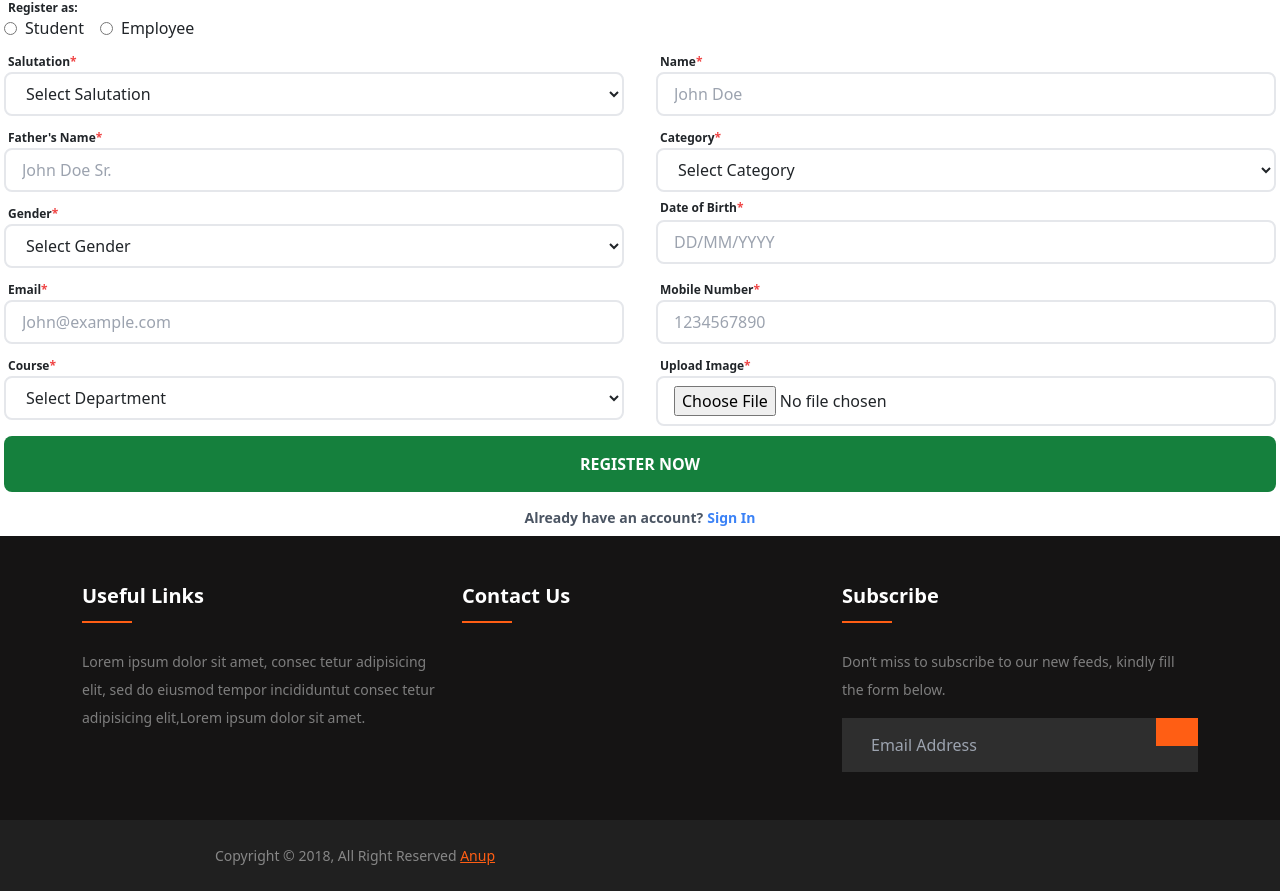
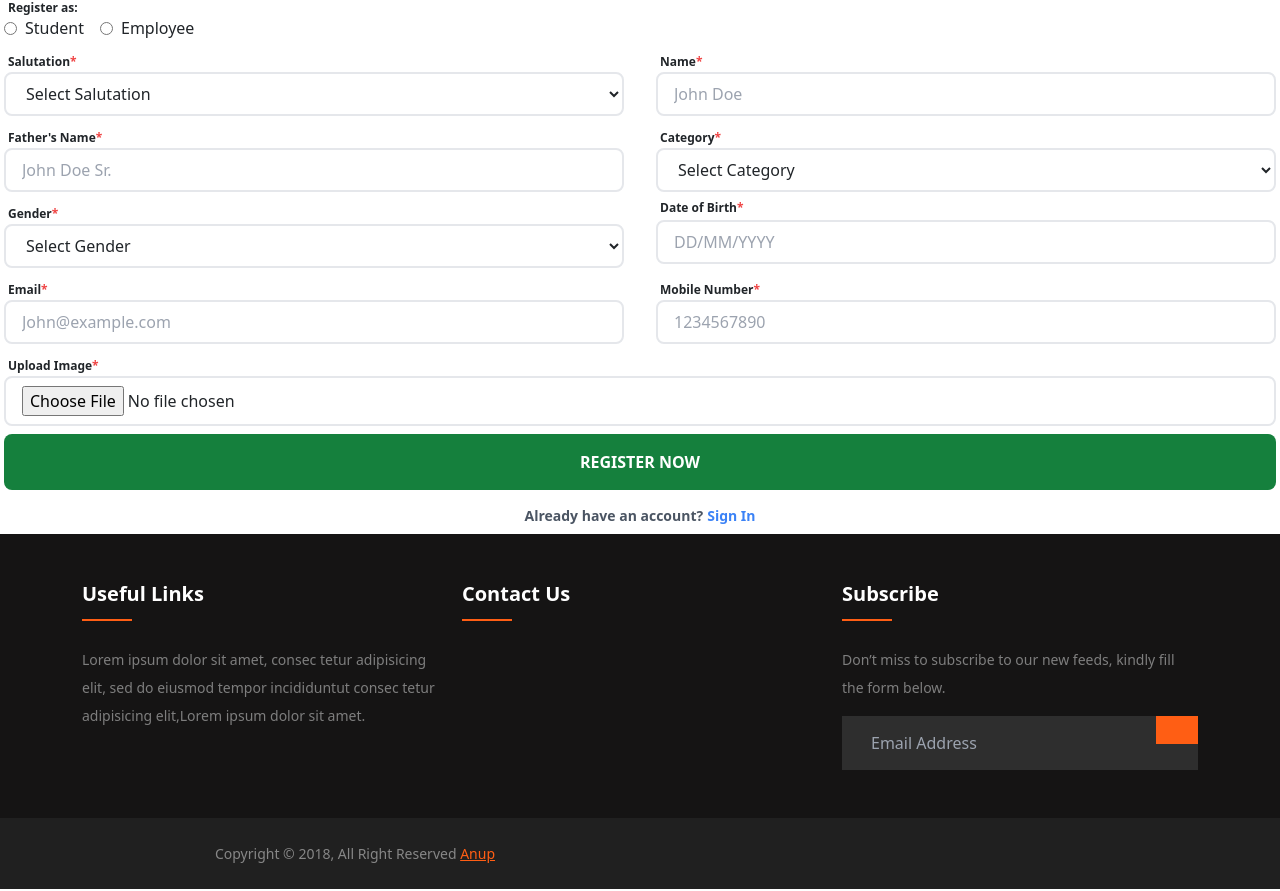
Before and after one commit to shreypilot/bau, a React (Create React App) app in the folder client/: page /register in a window 1280 px wide. Built offline with nearby package versions, Linux system fonts and the light colour scheme.

Commit message:
add autoincrement  serial number

```diff
--- a/client/src/components/registration/RegistrationForm.js
+++ b/client/src/components/registration/RegistrationForm.js
@@ -265,7 +265,7 @@ const handleSubmit = async (e) => {
         </div>
 
         <div className="flex -mx-3">
-          {registerRole === "student" ? (
+          {registerRole === "student" && (
             <div className="w-full px-3 mb-3">
               <label htmlFor="course" className="text-xs font-semibold px-1">
                 Course<span className="text-red-500">*</span>
@@ -285,7 +285,8 @@ const handleSubmit = async (e) => {
                 <option value="Ph. D.">Ph. D.</option>
               </select>
             </div>
-          ) : (
+          )}
+          {registerRole === "employee" && (
             <div className="w-full px-3 mb-3">
               <label htmlFor="course" className="text-xs font-semibold px-1">
                 Course<span className="text-red-500">*</span>
```
Also changed, not shown: 13 other files (tests, documents, lock files or other folders). Lines whose indentation alone changed are shown as unchanged.
